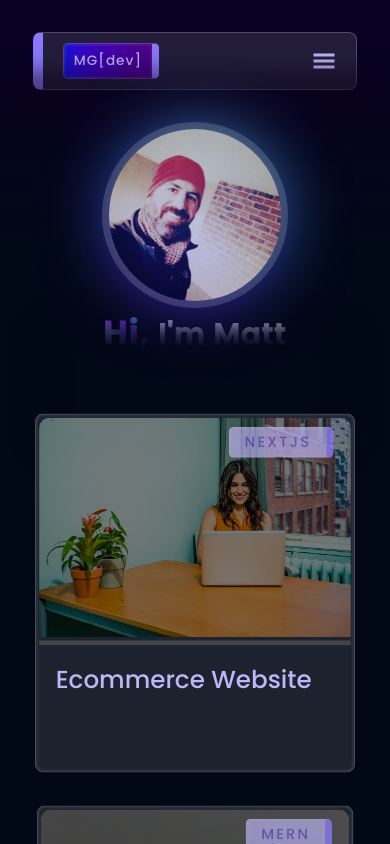
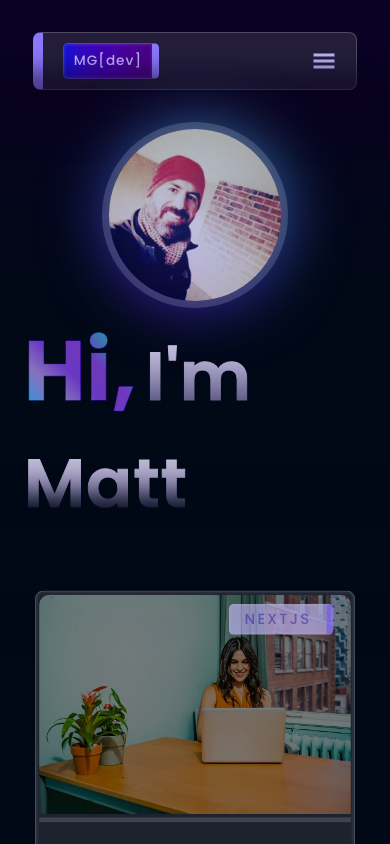
Before and after one commit to midcenturydude7/nextjs-portfolio-site, a Next.js app: page / in a window 390 px wide. Shown: the top 844 px of the page. Built offline with nearby package versions, Linux system fonts and the light colour scheme.

Commit message:
Getting the HeroSection to display responsively

```diff
--- a/app/components/HeroSection/styles/HeroSection.module.css
+++ b/app/components/HeroSection/styles/HeroSection.module.css
@@ -186,6 +186,20 @@
   }
 }
 /* MEDIA QUERIES */
+@media (max-width: 950px) {
+  .main-wrapper {
+    width: 100%;
+  }
+  .main-wrapper .main-content .main-title::after {
+    bottom: -25px;
+  }
+  .main-wrapper .main-content .main-title .main-title-link .gradient-title-greeting {
+    font-size: 5.25rem !important;
+  }
+  .main-wrapper .main-content .main-title .gradient-title-name {
+    font-size: 4.25rem !important;
+  }
+}
 @media (max-width: 1050px) {
   .main-wrapper {
     flex-direction: column;
@@ -204,27 +218,12 @@
     width: 570px;
   }
 }
-@media (max-width: 1100px) {
-  .main-wrapper .main-content .main-title::after {
-    bottom: -35px;
-  }
-}
 @media (min-width: 1100px) {
   .main-wrapper .main-content .main-title .main-title-link span.gradient-title-greeting {
     font-size: 7vw;
   }
   .main-wrapper .main-content .main-title span.gradient-title-name {
     font-size: 6vw;
-  }
-}
-@media (min-width: 1200px) {
-  .main-wrapper .main-content .main-title::after {
-    bottom: -28px;
-  }
-}
-@media (max-width: 1250px) {
-  .main-wrapper .main-content .main-title::after {
-    bottom: -30px;
   }
 }
 @media (max-width: 1350px) {
--- a/app/components/HeroSection/styles/HeroSection.module.scss
+++ b/app/components/HeroSection/styles/HeroSection.module.scss
@@ -214,6 +214,27 @@
 }
 
 /* MEDIA QUERIES */
+@media (max-width: 950px) {
+  .main-wrapper {
+    width: 100%;
+    .main-content {
+      .main-title {
+        &::after {
+          bottom: -25px;
+        }
+        .main-title-link {
+          .gradient-title-greeting {
+            font-size: 5.25rem !important;
+          }
+        }
+        .gradient-title-name {
+          font-size: 4.25rem !important;
+        }
+      }
+    }
+  }
+}
+
 @media (max-width: 1050px) {
   .main-wrapper {
     flex-direction: column;
@@ -240,18 +261,6 @@
   }
 }
 
-@media (max-width: 1100px) {
-  .main-wrapper {
-    .main-content {
-      .main-title {
-        &::after {
-          bottom: -35px;
-        }
-      }
-    }
-  }
-}
-
 @media (min-width: 1100px) {
   .main-wrapper {
     .main-content {
@@ -264,30 +273,6 @@
 
         span.gradient-title-name {
           font-size: 6vw;
-        }
-      }
-    }
-  }
-}
-
-@media (min-width: 1200px) {
-  .main-wrapper {
-    .main-content {
-      .main-title {
-        &::after {
-          bottom: -28px;
-        }
-      }
-    }
-  }
-}
-
-@media (max-width: 1250px) {
-  .main-wrapper {
-    .main-content {
-      .main-title {
-        &::after {
-          bottom: -30px;
         }
       }
     }
```
Also changed, not shown: app/components/HeroSection/HeroSection.jsx (+19 -0 lines), 1 other file (tests, documents, lock files or other folders).
